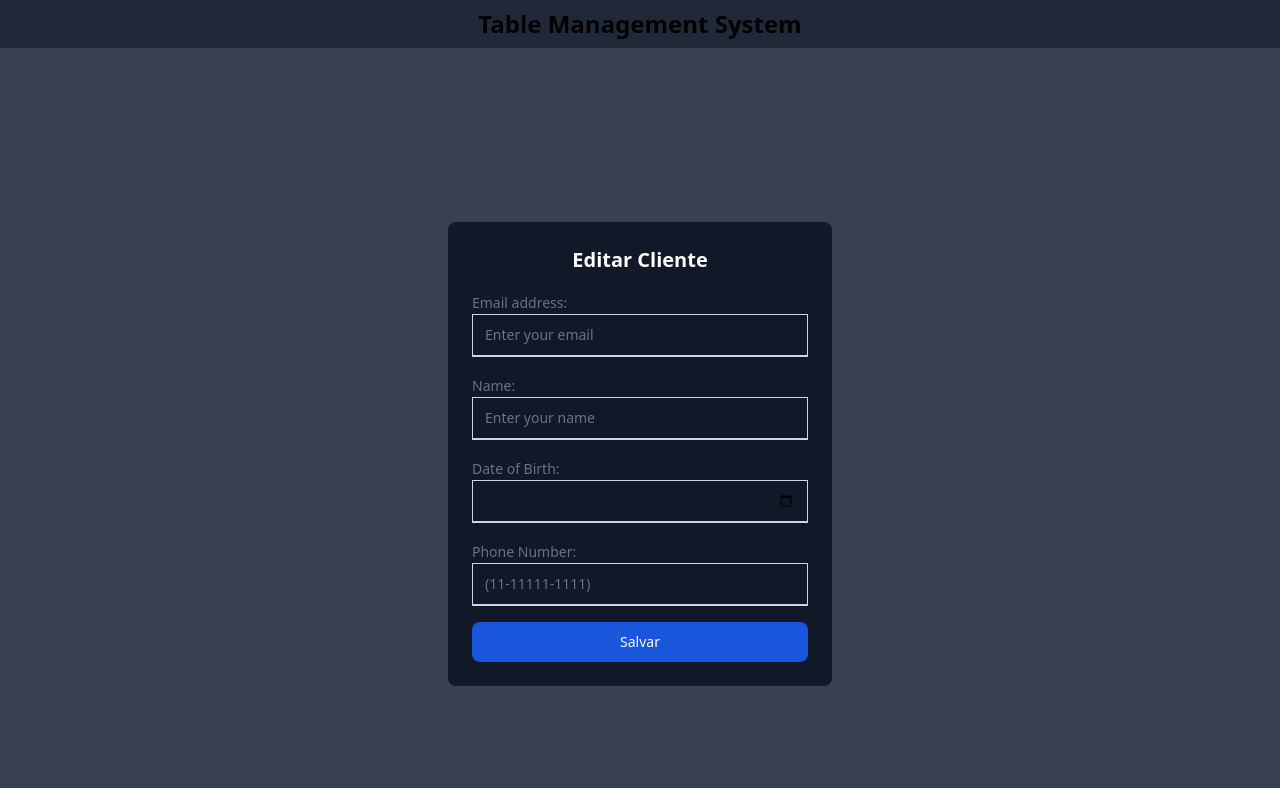
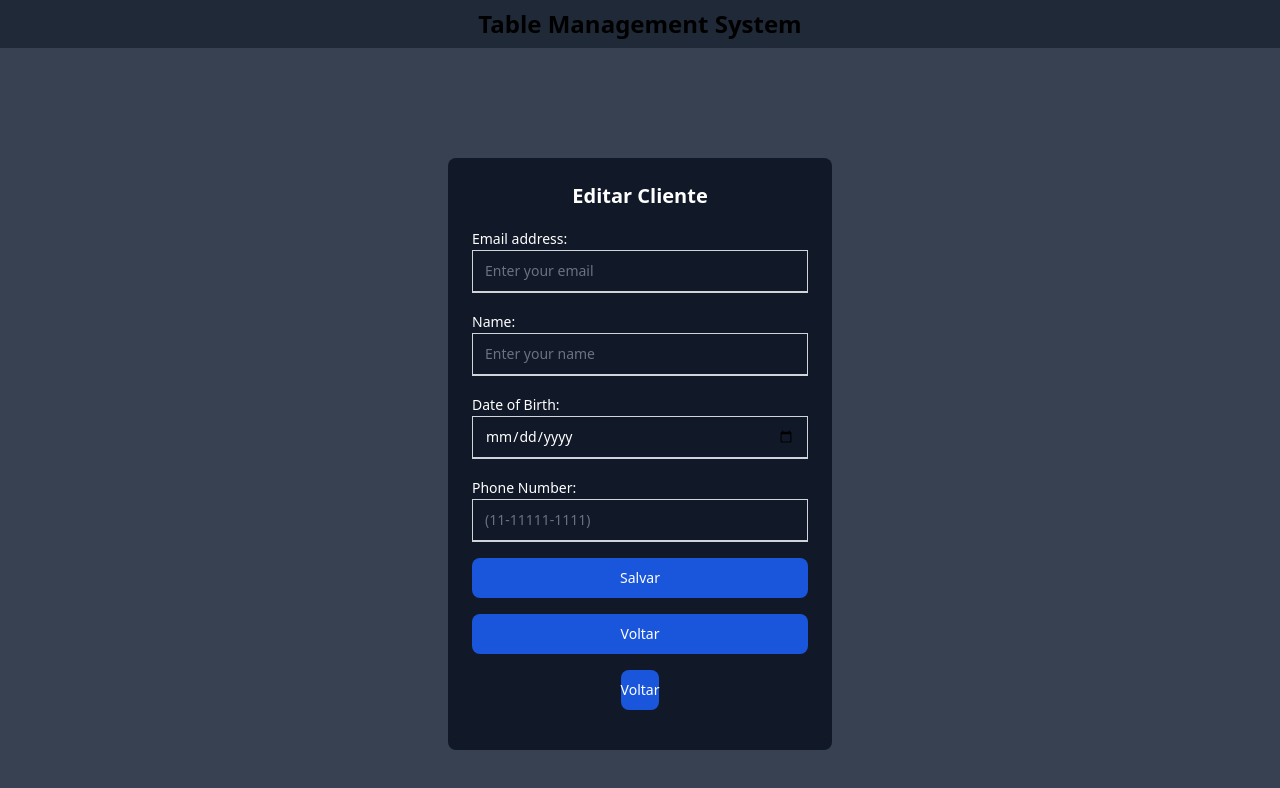
Before and after one commit to kaiquefeltrim/CRUD.client, a React (Vite) app in the folder client/: page /update/1 in a window 1280 px wide. Shown: the top 788 px of the page. Built offline with nearby package versions, Linux system fonts and the light colour scheme; no server answers.

Commit message:
button for back table page

```diff
--- a/client/src/CreateTable.jsx
+++ b/client/src/CreateTable.jsx
@@ -24,60 +24,70 @@ export const CreateTable = () => {
         <h1 className="text-xl font-bold text-white mb-4">Novo Cliente</h1>
         <form className="w-full" onSubmit={handleSave}>
           <div className="mb-4">
-            <label htmlFor="floating_email" className="text-gray-500 text-sm mb-1">Email address:</label>
+            <label htmlFor="floating_email" className="text-white text-sm mb-1">Email address:</label>
             <input
               type="email"
               name="floating_email"
               id="floating_email"
-              className="block py-2.5 px-3 w-full text-sm text-gray-900 bg-transparent border-1 border-b-2 border-gray-300 appearance-none dark:text-white dark:border-gray-600 dark:focus:border-blue-500 focus:outline-none focus:ring-0 focus:border-blue-600 peer"
+              className="block py-2.5 px-3 w-full text-sm text-white bg-transparent border-1 border-b-2 border-gray-300 appearance-none dark:text-white dark:border-gray-600 dark:focus:border-blue-500 focus:outline-none focus:ring-0 focus:border-blue-600 peer"
               placeholder="Enter your email"
               required
               onChange={(e) => setValues({ ...values, email: e.target.value })}
             />
           </div>
           <div className="mb-4">
-            <label htmlFor="name" className="text-gray-500 text-sm mb-1">Name:</label>
+            <label htmlFor="name" className="text-white text-sm mb-1">Name:</label>
             <input
               type="text"
               name="name"
               id="name"
-              className="block py-2.5 px-3 w-full text-sm text-gray-900 bg-transparent border-1 border-b-2 border-gray-300 appearance-none dark:text-white dark:border-gray-600 dark:focus:border-blue-500 focus:outline-none focus:ring-0 focus:border-blue-600 peer"
+              className="block py-2.5 px-3 w-full text-sm text-white bg-transparent border-1 border-b-2 border-gray-300 appearance-none dark:text-white dark:border-gray-600 dark:focus:border-blue-500 focus:outline-none focus:ring-0 focus:border-blue-600 peer"
               placeholder="Enter your name"
               required
               onChange={(e) => setValues({ ...values, name: e.target.value })}
             />
           </div>
           <div className="mb-4">
-            <label htmlFor="date" className="text-gray-500 text-sm mb-1">Data:</label>
+            <label htmlFor="date" className="text-white text-sm mb-1">Data:</label>
             <input
               type="date"
               name="date"
               id="date"
-              className="block py-2.5 px-3 w-full text-sm text-gray-900 bg-transparent border-1 border-b-2 border-gray-300 appearance-none dark:text-white dark:border-gray-600 dark:focus:border-blue-500 focus:outline-none focus:ring-0 focus:border-blue-600 peer"
+              className="block py-2.5 px-3 w-full text-sm text-white bg-transparent border-1 border-b-2 border-gray-300 appearance-none dark:text-white dark:border-gray-600 dark:focus:border-blue-500 focus:outline-none focus:ring-0 focus:border-blue-600 peer"
               placeholder="Select date"
               required
               onChange={(e) => setValues({ ...values, date: e.target.value })}
             />
           </div>
           <div className="mb-4">
-            <label htmlFor="floating_phone" className="text-gray-500 text-sm mb-1">Phone Number:</label>
+            <label htmlFor="floating_phone" className="text-white text-sm mb-1">Phone Number:</label>
             <input
               type="tel"
               name="floating_phone"
               id="floating_phone"
-              className="block py-2.5 px-3 w-full text-sm text-gray-900 bg-transparent border-1 border-b-2 border-gray-300 appearance-none dark:text-white dark:border-gray-600 dark:focus:border-blue-500 focus:outline-none focus:ring-0 focus:border-blue-600 peer"
+              className="block py-2.5 px-3 w-full text-sm text-white bg-transparent border-1 border-b-2 border-gray-300 appearance-none dark:text-white dark:border-gray-600 dark:focus:border-blue-500 focus:outline-none focus:ring-0 focus:border-blue-600 peer"
               placeholder="(11-11111-1111)"
               required
               onChange={(e) => setValues({ ...values, phone: e.target.value })}
             />
           </div>
-          <button
-            type="submit"
-            className="bg-blue-700 hover:bg-blue-800 focus:ring-4 focus:outline-none focus:ring-blue-300 text-white font-medium rounded-lg text-sm py-2.5 w-full"
-          >
-            Salvar
-          </button>
+          <div className="mb-4" >
+            <button
+              type="submit"
+              className=" bg-blue-700 hover:bg-blue-800 focus:ring-4 focus:outline-none focus:ring-blue-300 text-white font-medium rounded-lg text-sm py-2.5 w-full"
+            >
+              Salvar
+            </button>
+          </div>
         </form>
+        <div className="mb-4">
+            <button
+              type="submit"
+              className="bg-blue-700 hover:bg-blue-800 focus:ring-4 focus:outline-none focus:ring-blue-300 text-white font-medium rounded-lg text-sm py-2.5 w-full"
+            >
+              <a href="\">Voltar</a>
+            </button>
+          </div>
       </div>
     </div>
 
--- a/client/src/ServiceTable.jsx
+++ b/client/src/ServiceTable.jsx
@@ -51,7 +51,7 @@ export const ServiceTable = () => {
                 </div>
 
                 <table className="w-full text-sm text-left rtl:text-right text-gray-500 dark:text-gray-400 border border-gray-300 dark:border-gray-700">
-                    <thead className="text-xs text-gray-700 uppercase bg-gray-500 dark:bg-gray-700 dark:text-gray-400">
+                    <thead className="text-xs text-gray-700 uppercase bg-gray-50 dark:bg-gray-700 dark:text-gray-400">
                         <tr>
                             <th scope="col" className="px-6 py-3">
                                 Name
--- a/client/src/UpdateTable.jsx
+++ b/client/src/UpdateTable.jsx
@@ -44,7 +44,7 @@ const UpdateTable = () => {
                 <h1 className="text-xl font-bold text-white mb-4">Editar Cliente</h1>
                 <form className="w-full" onSubmit={handleSubmit}>
                     <div className="mb-4">
-                        <label htmlFor="floating_email" className="text-gray-500 text-sm mb-1">
+                        <label htmlFor="floating_email" className="text-white text-sm mb-1">
                             Email address:
                         </label>
                         <input
@@ -52,14 +52,14 @@ const UpdateTable = () => {
                             name="floating_email"
                             id="floating_email"
                             value={values.email}
-                            className="block py-2.5 px-3 w-full text-sm text-gray-900 bg-transparent border-1 border-b-2 border-gray-300 appearance-none dark:text-white dark:border-gray-600 dark:focus:border-blue-500 focus:outline-none focus:ring-0 focus:border-blue-600 peer"
+                            className="block py-2.5 px-3 w-full text-sm text-white bg-transparent border-1 border-b-2 border-gray-300 appearance-none dark:text-white dark:border-gray-600 dark:focus:border-blue-500 focus:outline-none focus:ring-0 focus:border-blue-600 peer"
                             placeholder="Enter your email"
                             required
                             onChange={(e) => setValues({ ...values, email: e.target.value })}
                         />
                     </div>
                     <div className="mb-4">
-                        <label htmlFor="name" className="text-gray-500 text-sm mb-1">
+                        <label htmlFor="name" className="text-white text-sm mb-1">
                             Name:
                         </label>
                         <input
@@ -67,14 +67,14 @@ const UpdateTable = () => {
                             name="name"
                             id="name"
                             value={values.name}
-                            className="block py-2.5 px-3 w-full text-sm text-gray-900 bg-transparent border-1 border-b-2 border-gray-300 appearance-none dark:text-white dark:border-gray-600 dark:focus:border-blue-500 focus:outline-none focus:ring-0 focus:border-blue-600 peer"
+                            className="block py-2.5 px-3 w-full text-sm text-white bg-transparent border-1 border-b-2 border-gray-300 appearance-none dark:text-white dark:border-gray-600 dark:focus:border-blue-500 focus:outline-none focus:ring-0 focus:border-blue-600 peer"
                             placeholder="Enter your name"
                             required
                             onChange={(e) => setValues({ ...values, name: e.target.value })}
                         />
                     </div>
                     <div className="mb-4">
-                        <label htmlFor="date" className="text-gray-500 text-sm mb-1">
+                        <label htmlFor="date" className="text-white text-sm mb-1">
                             Date of Birth:
                         </label>
                         <input
@@ -82,14 +82,14 @@ const UpdateTable = () => {
                             name="date"
                             id="date"
                             value={values.date}
-                            className="block py-2.5 px-3 w-full text-sm text-gray-900 bg-transparent border-1 border-b-2 border-gray-300 appearance-none dark:text-white dark:border-gray-600 dark:focus:border-blue-500 focus:outline-none focus:ring-0 focus:border-blue-600 peer"
+                            className="block py-2.5 px-3 w-full text-sm text-white bg-transparent border-1 border-b-2 border-gray-300 appearance-none dark:text-white dark:border-gray-600 dark:focus:border-blue-500 focus:outline-none focus:ring-0 focus:border-blue-600 peer"
                             placeholder="Select date"
                             required
                             onChange={(e) => setValues({ ...values, date: e.target.value })}
                         />
                     </div>
                     <div className="mb-4">
-                        <label htmlFor="floating_phone" className="text-gray-500 text-sm mb-1">
+                        <label htmlFor="floating_phone" className="text-white text-sm mb-1">
                             Phone Number:
                         </label>
                         <input
@@ -97,19 +97,37 @@ const UpdateTable = () => {
                             name="floating_phone"
                             id="floating_phone"
                             value={values.phone}
-                            className="block py-2.5 px-3 w-full text-sm text-gray-900 bg-transparent border-1 border-b-2 border-gray-300 appearance-none dark:text-white dark:border-gray-600 dark:focus:border-blue-500 focus:outline-none focus:ring-0 focus:border-blue-600 peer"
+                            className="block py-2.5 px-3 w-full text-sm text-white bg-transparent border-1 border-b-2 border-gray-300 appearance-none dark:text-white dark:border-gray-600 dark:focus:border-blue-500 focus:outline-none focus:ring-0 focus:border-blue-600 peer"
                             placeholder="(11-11111-1111)"
                             required
                             onChange={(e) => setValues({ ...values, phone: e.target.value })}
                         />
                     </div>
+                    <div className="mb-4" >
+                        <button
+                            type="submit"
+                            className=" bg-blue-700 hover:bg-blue-800 focus:ring-4 focus:outline-none focus:ring-blue-300 text-white font-medium rounded-lg text-sm py-2.5 w-full"
+                        >
+                            Salvar
+                        </button>
+                    </div>
+                    <div className="mb-4">
+                        <button
+                            type="submit"
+                            className="bg-blue-700 hover:bg-blue-800 focus:ring-4 focus:outline-none focus:ring-blue-300 text-white font-medium rounded-lg text-sm py-2.5 w-full"
+                        >
+                            <a href="">Voltar</a>
+                        </button>
+                    </div>
+                </form>
+                <div className="mb-4">
                     <button
                         type="submit"
                         className="bg-blue-700 hover:bg-blue-800 focus:ring-4 focus:outline-none focus:ring-blue-300 text-white font-medium rounded-lg text-sm py-2.5 w-full"
                     >
-                        Salvar
+                        <a href="\">Voltar</a>
                     </button>
-                </form>
+                </div>
             </div>
         </div>
 
```
Also changed, not shown: client/src/index.css (line endings or trailing spaces).
